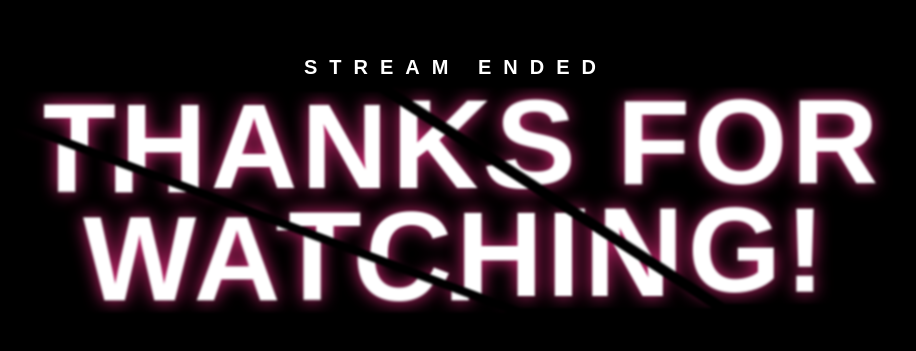
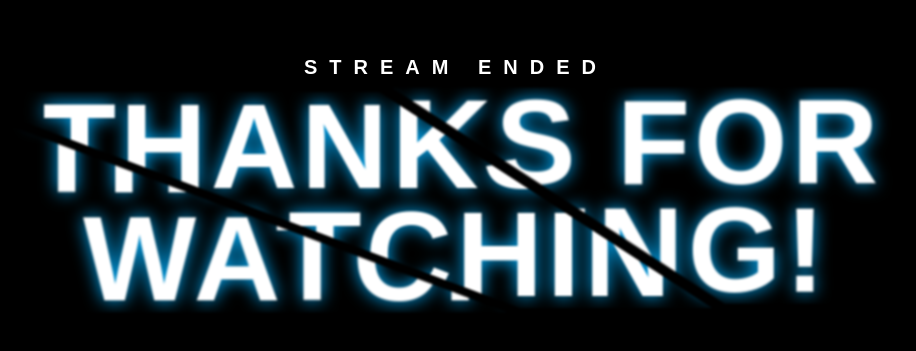
Before and after one commit to coderscantina/obs-stream-overlays, a Vue app: page /outro in a window 1280 px wide. Shown: the part 217-568 px from the top of the page, without its empty margins (184-1100 px from the left). Built offline with nearby package versions, Linux system fonts and the light colour scheme.

Commit message:
💄 add color animation and flicker

```diff
--- a/src/components/BigTextBox.vue
+++ b/src/components/BigTextBox.vue
@@ -1,7 +1,7 @@
 <template>
   <div class="big-text-box">
     <FadeText :text="subheader" class="h1 display-1 pb-1" />
-    <FadeText :text="header" class="h1 display-3" :class="headerClass" />
+    <FadeText :text="header" class="h1 display-3" text-class="text-blur-animated" :class="headerClass" />
   </div>
 </template>
 
--- a/src/components/FadeText.vue
+++ b/src/components/FadeText.vue
@@ -1,5 +1,6 @@
 <template>
   <div>
+    <div :class="textClass">
       <span
         v-for="(l, i) in letters"
         :key="key(i)"
@@ -7,6 +8,7 @@
         class="animate__animated animate__fadeIn animate__faster"
         >{{ l }}</span
       >
+    </div>
   </div>
 </template>
 
@@ -16,6 +18,7 @@ import { computed } from 'vue'
 
 const props = defineProps({
   text: String,
+  textClass: String,
   delay: {
     type: Number,
     default: 500,
--- a/src/style.css
+++ b/src/style.css
@@ -59,8 +59,43 @@ h1,
 }
 
 .text-blur {
-  text-shadow: 0 0 0.15em #db2777;
+  text-shadow: 0 0 0.15em #00b0ff;
   filter: blur(0.007em);
+}
+
+.text-blur-animated {
+  animation: blurColor 9s linear infinite alternate;
+}
+
+.blink {
+  animation: blink 4s linear infinite alternate;
+  animation-delay: 5s;
+}
+
+@keyframes blink {
+  5%,
+  30%,
+  40%,
+  66%,
+  73%,
+  90%,
+  100% {
+    filter: blur(0);
+  }
+  35%,
+  70%,
+  95% {
+    filter: blur(0.2em);
+  }
+}
+
+@keyframes blurColor {
+  0% {
+    text-shadow: 0 0 0.15em #db2777;
+  }
+  100% {
+    text-shadow: 0 0 0.15em #00b0ff;
+  }
 }
 
 .shake {
@@ -69,6 +104,7 @@ h1,
 
 .crack {
   animation: shake 2.5s linear;
+  animation-delay: 1s;
   position: relative;
 }
 
@@ -86,6 +122,7 @@ h1,
 
 .crack .before {
   animation: crack1 2.5s linear forwards;
+  animation-delay: 1s;
   clip-path: polygon(0% 0%, 10% 0%, 55% 100%, 0% 100%);
 }
 
@@ -95,6 +132,7 @@ h1,
 
 .crack .after {
   animation: crack2 2.5s linear forwards;
+  animation-delay: 1s;
   clip-path: polygon(44% 0%, 100% 0%, 100% 100%, 70% 100%);
 }
 
--- a/src/views/Intro.vue
+++ b/src/views/Intro.vue
@@ -2,10 +2,12 @@
   <div class="intro">
     <Rain />
     <div class="intro-content">
-      <FadeText :text="title" class="h1" />
-      <h1 class="text-left text-blur display-4 animate__animated animate__fadeIn animate__delay-2s">
-        <div class="shake">
-          {{ subtitle }}
+      <FadeText :text="title" class="h1 pb-1" />
+      <h1 class="text-left display-4 animate__animated animate__fadeIn animate__delay-2s">
+        <div class="text-blur-animated">
+          <div class="shake">
+            {{ subtitle }}
+          </div>
         </div>
       </h1>
     </div>
--- a/src/views/Outro.vue
+++ b/src/views/Outro.vue
@@ -2,11 +2,13 @@
   <div class="outro">
     <div class="big-text-box">
       <FadeText :text="subheader" class="h1 display-1 pb-1" />
-      <div class="text-blur crack h1 display-3">
-        <div class="opacity-0">{{ header }}</div>
-        <FadeText :text="header" class="before" />
-        <FadeText :text="header" class="middle" />
-        <FadeText :text="header" class="after" />
+      <div class="blink">
+        <div class="text-blur crack h1 display-3">
+          <div class="opacity-0">{{ header }}</div>
+          <FadeText :text="header" class="before" />
+          <FadeText :text="header" class="middle" />
+          <FadeText :text="header" class="after" />
+        </div>
       </div>
     </div>
   </div>
```
Lines whose indentation alone changed are shown as unchanged.
